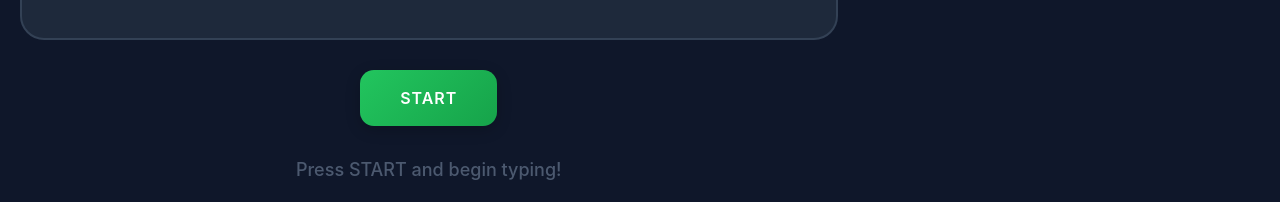
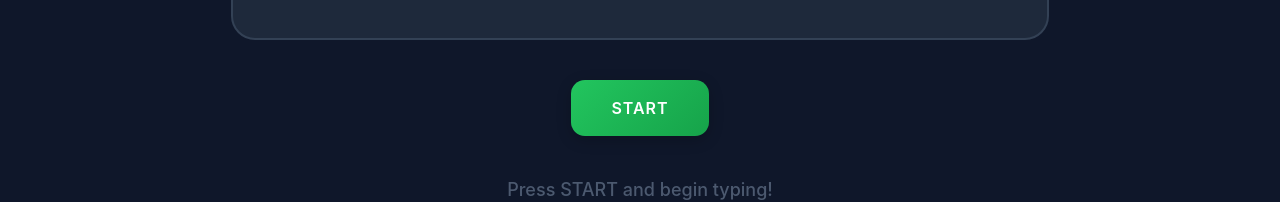
Before and after one commit to stockman2836/KeyboardTrainer, a React app in the folder frontend/: page / in a window 1280 px wide. Shown: the part 566-768 px from the top of the page. Built offline with nearby package versions, Linux system fonts and the light colour scheme; no server answers; the HTML template or start-up script is replaced by a standard one.

Commit message:
center all

```diff
--- a/frontend/src/App.css
+++ b/frontend/src/App.css
@@ -10,18 +10,22 @@ body {
   min-height: 100vh;
   color: white;
   overflow-x: hidden;
+  display: flex;
+  justify-content: center;
+  align-items: center;
 }
 
 .app {
+  width: 100%;
   max-width: 1200px;
   margin: 0 auto;
-  padding: 40px 20px;
+  padding: 20px;
   min-height: 100vh;
   display: flex;
   flex-direction: column;
   align-items: center;
   justify-content: center;
-  gap: 30px;
+  gap: 40px;
 }
 
 h1 {
@@ -30,6 +34,7 @@ h1 {
   font-weight: 700;
   letter-spacing: -2px;
   text-align: center;
+  margin: 0;
 }
 
 .loading {
@@ -45,6 +50,7 @@ h1 {
   gap: 20px;
   width: 100%;
   max-width: 900px;
+  margin: 0 auto;
 }
 
 .metric {
@@ -89,6 +95,7 @@ h1 {
   min-height: 280px;
   width: 100%;
   max-width: 1000px;
+  margin: 0 auto;
   border: 2px solid #334155;
   font-family: 'Monaco', 'Courier New', monospace;
   display: flex;
@@ -167,7 +174,9 @@ h1 {
   display: flex;
   gap: 20px;
   justify-content: center;
+  align-items: center;
   flex-wrap: wrap;
+  width: 100%;
 }
 
 .btn {
```
